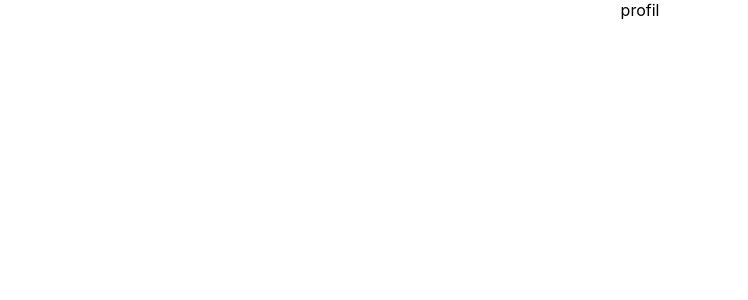
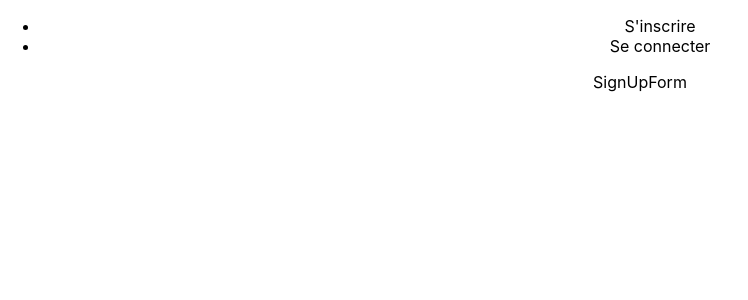
Before and after one commit to Gwenael-Cotton/MERN, a React (Create React App) app in the folder client/: page /profil in a window 1280 px wide. Shown: the top 300 px of the page, without its empty margins (0-748 px from the left). Built offline with nearby package versions, Linux system fonts and the light colour scheme.

Commit message:
create log component with logic

```diff
--- a/client/package.json
+++ b/client/package.json
@@ -6,6 +6,7 @@
     "@testing-library/jest-dom": "^5.11.4",
     "@testing-library/react": "^11.1.0",
     "@testing-library/user-event": "^12.1.10",
+    "axios": "^0.21.1",
     "react": "^17.0.2",
     "react-dom": "^17.0.2",
     "react-router-dom": "^5.2.0",
--- /dev/null
+++ b/client/src/components/Log/SignInForm.js
@@ -0,0 +1,9 @@
+import React from 'react';
+import PropTypes from 'prop-types';
+
+const SignInForm = () => (
+  <div>SignInForm</div>
+);
+
+SignInForm.propTypes = {};
+export default SignInForm;
--- /dev/null
+++ b/client/src/components/Log/SignUpForm.js
@@ -0,0 +1,9 @@
+import React from 'react';
+import PropTypes from 'prop-types';
+
+const SignUpForm = () => (
+  <div>SignUpForm</div>
+);
+
+SignUpForm.propTypes = {};
+export default SignUpForm;
--- /dev/null
+++ b/client/src/components/Log/index.js
@@ -0,0 +1,36 @@
+import React, { useState } from 'react';
+import PropTypes from 'prop-types';
+import SignInForm from './SignInForm';
+import SignUpForm from './SignUpForm';
+
+const Log = ( props ) => {
+
+    const [signUpModal, setSignUpModal] = useState(props.signup);
+    const [signInModal, setSignInModal] = useState(props.signin);
+
+    const handleModals = (event) => {
+        if (event.target.id === 'register') {
+            setSignInModal(false);
+            setSignUpModal(true);
+        } else if (event.target.id === 'login') {
+            setSignInModal(true);
+            setSignUpModal(false);
+        }
+    };
+
+return (
+    <div className="connection-form">
+            <div className="connection-form">
+                <ul>
+                    <li onClick={handleModals} id="register">S'inscrire</li>
+                    <li onClick={handleModals} id="login">Se connecter</li>
+                </ul>
+                {signUpModal && <SignUpForm />}
+                {signInModal && <SignInForm />}
+        </div>
+    </div>
+    );
+};
+
+Log.propTypes = {};
+export default Log;
--- a/client/src/components/Profil.js
+++ b/client/src/components/Profil.js
@@ -1,10 +1,15 @@
 import React from 'react';
 import PropTypes from 'prop-types';
+
+import Log from './Log';
 
 const Profil = () => (
   <div className="profile-page">
     <div className="login-container">
-      profil
+      <Log signin={false} signup={true} />
+      {/*<div className="img-container">
+        <img src="" alt="image login" />
+      </div>*/}
     </div>
   </div>
 );
--- a/package.json
+++ b/package.json
@@ -18,6 +18,7 @@
   },
   "homepage": "https://github.com/Gwenael-Cotton/MERN#readme",
   "dependencies": {
+    "axios": "^0.21.1",
     "bcrypt": "^5.0.1",
     "cookie-parser": "^1.4.5",
     "cors": "^2.8.5",
```
Also changed, not shown: 2 other files (tests, documents, lock files or other folders).
